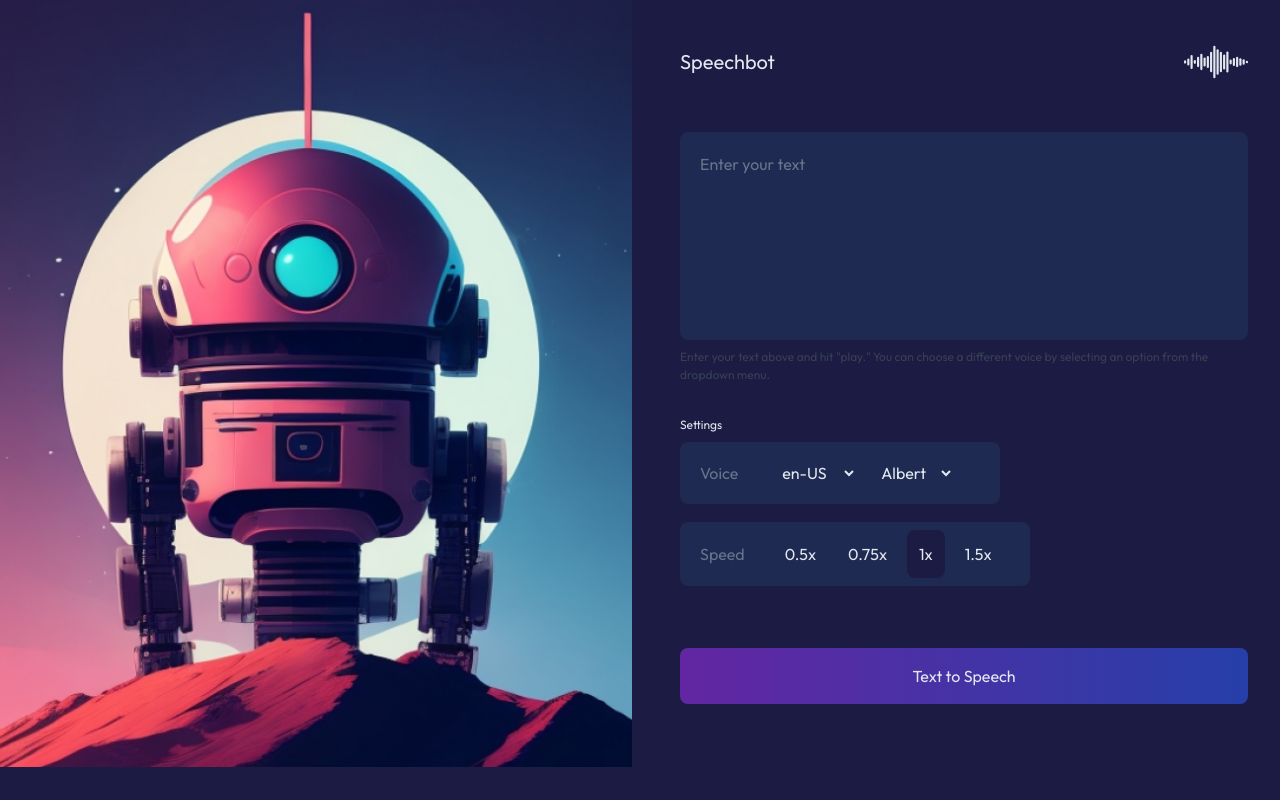
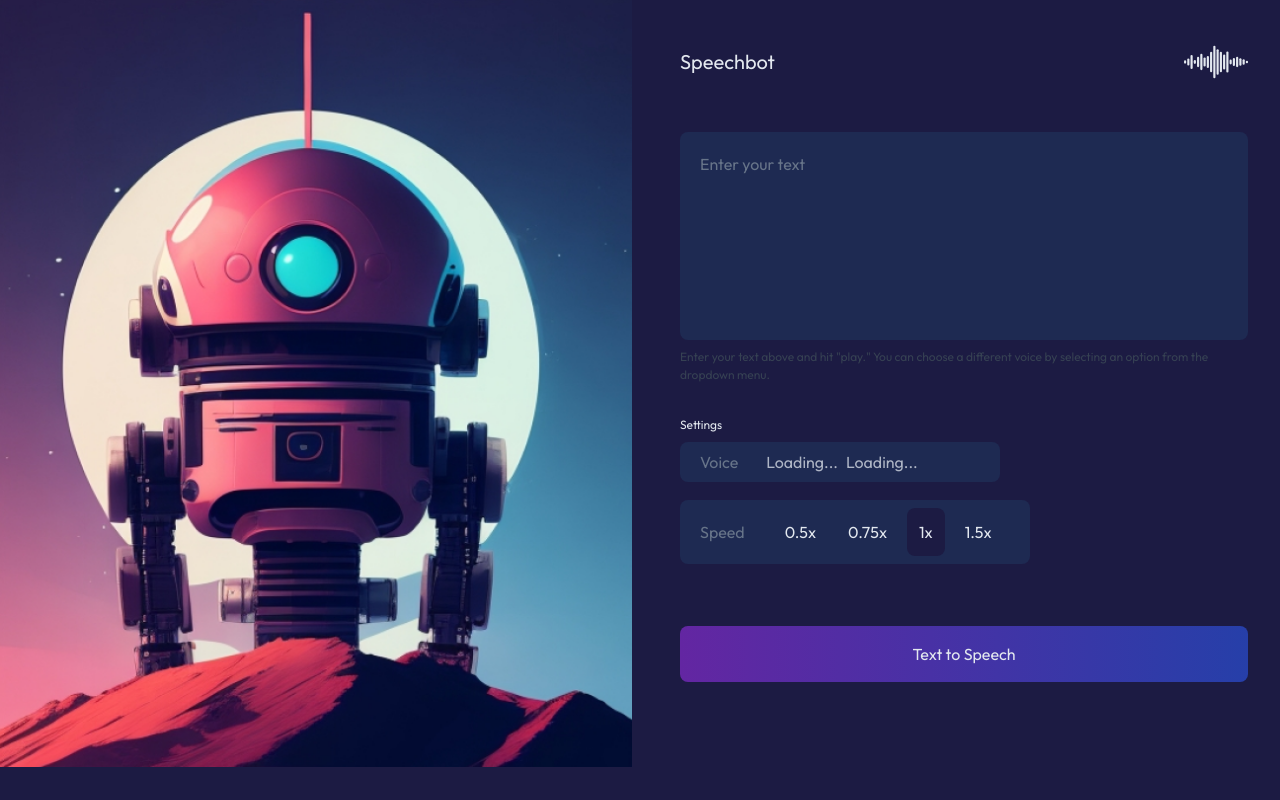
Before and after one commit to EdiedRamos/devchallenges, a Next.js app: page /basic-text-to-speech in a window 1280 px wide. Built offline with nearby package versions, Linux system fonts and the light colour scheme.

Commit message:
feat: implement speech logic

```diff
--- a/src/app/basic-text-to-speech/(components)/voiceControl.tsx
+++ b/src/app/basic-text-to-speech/(components)/voiceControl.tsx
@@ -1,15 +1,38 @@
+"use client";
+
+import { useSpeech } from "../(context)/useSpeech";
+
 export function VoiceControl() {
+  const { voices, currentVoices, handleCurrentLang, handleCurrentVoice } =
+    useSpeech();
+
   return (
     <div className="flex flex-wrap gap-2 py-2 rounded-lg items-center bg-ts-blue-300 max-w-80 text-ts-white mt-2">
       <p className="text-ts-gray px-5">Voice</p>
-      <select className="bg-inherit p-3 focus:bg-ts-blue-400 rounded-lg outline-none">
-        <option className="bg-ts-blue-400">en-US</option>
-        <option className="bg-ts-blue-400">es-CO</option>
-      </select>
-      <select className="bg-inherit p-3 focus:bg-ts-blue-400 rounded-lg outline-none">
-        <option className="bg-ts-blue-400">Albert</option>
-        <option className="bg-ts-blue-400">Magic</option>
-      </select>
+      {voices ? (
+        <select
+          className="bg-inherit p-3 focus:bg-ts-blue-400 rounded-lg outline-none"
+          onChange={(event) => handleCurrentLang(event.target.value)}
+        >
+          {Object.keys(voices).map((voice) => (
+            <option key={voice}>{voice}</option>
+          ))}
+        </select>
+      ) : (
+        <p className="animate-pulse">Loading...</p>
+      )}
+      {currentVoices ? (
+        <select
+          className="bg-inherit p-3 focus:bg-ts-blue-400 rounded-lg outline-none"
+          onChange={(event) => handleCurrentVoice(event.target.value)}
+        >
+          {currentVoices.map((voice) => (
+            <option key={voice.name}>{voice.name}</option>
+          ))}
+        </select>
+      ) : (
+        <p className="animate-pulse">Loading...</p>
+      )}
     </div>
   );
 }
--- a/src/app/basic-text-to-speech/(context)/SpeechContext.ts
+++ b/src/app/basic-text-to-speech/(context)/SpeechContext.ts
@@ -5,12 +5,22 @@ export type Speed = {
   factor: number;
 };
 
+export type Voices = {
+  [key: string]: SpeechSynthesisVoice[];
+};
+
 export interface SpeechContext {
+  voices: Voices | undefined;
+  currentVoices: SpeechSynthesisVoice[] | undefined;
+  currentLang: string | undefined;
+  currentVoice: SpeechSynthesisVoice | undefined;
   text: string;
+  speed: Speed;
   handleText: (text: string) => void;
-  speed: Speed;
   handleSpeed: (speed: Speed) => void;
   startSpeech: () => void;
+  handleCurrentLang: (lang: string) => void;
+  handleCurrentVoice: (voiceName: string) => void;
 }
 
 export const speechContext = createContext<SpeechContext | undefined>(
--- a/src/app/basic-text-to-speech/(context)/SpeechProvider.tsx
+++ b/src/app/basic-text-to-speech/(context)/SpeechProvider.tsx
@@ -6,12 +6,22 @@ import {
   useState,
   type PropsWithChildren,
 } from "react";
-import { type SpeechContext, speechContext, type Speed } from "./SpeechContext";
+import {
+  type SpeechContext,
+  speechContext,
+  type Speed,
+  Voices,
+} from "./SpeechContext";
 import { SPEED } from "../(data)";
 
 export const SpeechProvider = ({ children }: PropsWithChildren) => {
   const [text, setText] = useState<string>("");
   const [speed, setSpeed] = useState<Speed>(SPEED[2]);
+
+  const [voices, setVoices] = useState<Voices>();
+  const [currentVoices, setCurrentVoices] = useState<SpeechSynthesisVoice[]>();
+  const [currentLang, setCurrentLang] = useState<string>();
+  const [currentVoice, setCurrentVoice] = useState<SpeechSynthesisVoice>();
 
   const [utterance, setUtterance] = useState<SpeechSynthesisUtterance>();
 
@@ -23,6 +33,25 @@ export const SpeechProvider = ({ children }: PropsWithChildren) => {
     setSpeed(speed);
   }, []);
 
+  const handleCurrentLang = useCallback((lang: string) => {
+    setCurrentLang(lang);
+  }, []);
+
+  const handleCurrentVoice = useCallback(
+    (voiceName: string) => {
+      if (!currentLang || !voices) return;
+
+      const possibleVoices = voices[currentLang];
+      const targetVoice = possibleVoices.find(
+        (voice) => voice.name === voiceName
+      );
+
+      if (!targetVoice) return;
+      setCurrentVoice(targetVoice);
+    },
+    [currentLang, voices]
+  );
+
   const startSpeech = () => {
     if (!utterance) return;
     speechSynthesis.cancel();
@@ -30,19 +59,55 @@ export const SpeechProvider = ({ children }: PropsWithChildren) => {
   };
 
   useEffect(() => {
+    const synthesis = speechSynthesis;
+    const loadVoices = () => {
+      const voices = synthesis.getVoices();
+
+      const group: {
+        [key: string]: SpeechSynthesisVoice[];
+      } = {};
+
+      voices.forEach((voice) => {
+        if (!group[voice.lang]) group[voice.lang] = [];
+        group[voice.lang].push(voice);
+      });
+
+      setVoices(group);
+
+      const firstLang = Object.keys(group)[0];
+      setCurrentLang(firstLang);
+      setCurrentVoices(group[firstLang]);
+    };
+    synthesis.onvoiceschanged = loadVoices;
+  }, []);
+
+  useEffect(() => {
+    if (!voices || !currentLang) return;
+    setCurrentVoices(voices[currentLang]);
+    setCurrentVoice(voices[currentLang][0]);
+  }, [voices, currentLang]);
+
+  useEffect(() => {
     setUtterance(() => {
       const utterance = new SpeechSynthesisUtterance(text);
       utterance.rate = speed.factor;
+      if (currentVoice) utterance.voice = currentVoice;
       return utterance;
     });
-  }, [text, speed]);
+  }, [text, speed, currentVoice]);
 
   const values: SpeechContext = {
     text,
     speed,
+    voices,
+    currentVoices,
+    currentLang,
+    currentVoice,
     handleSpeed,
     handleText,
     startSpeech,
+    handleCurrentLang,
+    handleCurrentVoice,
   };
 
   return (
```
